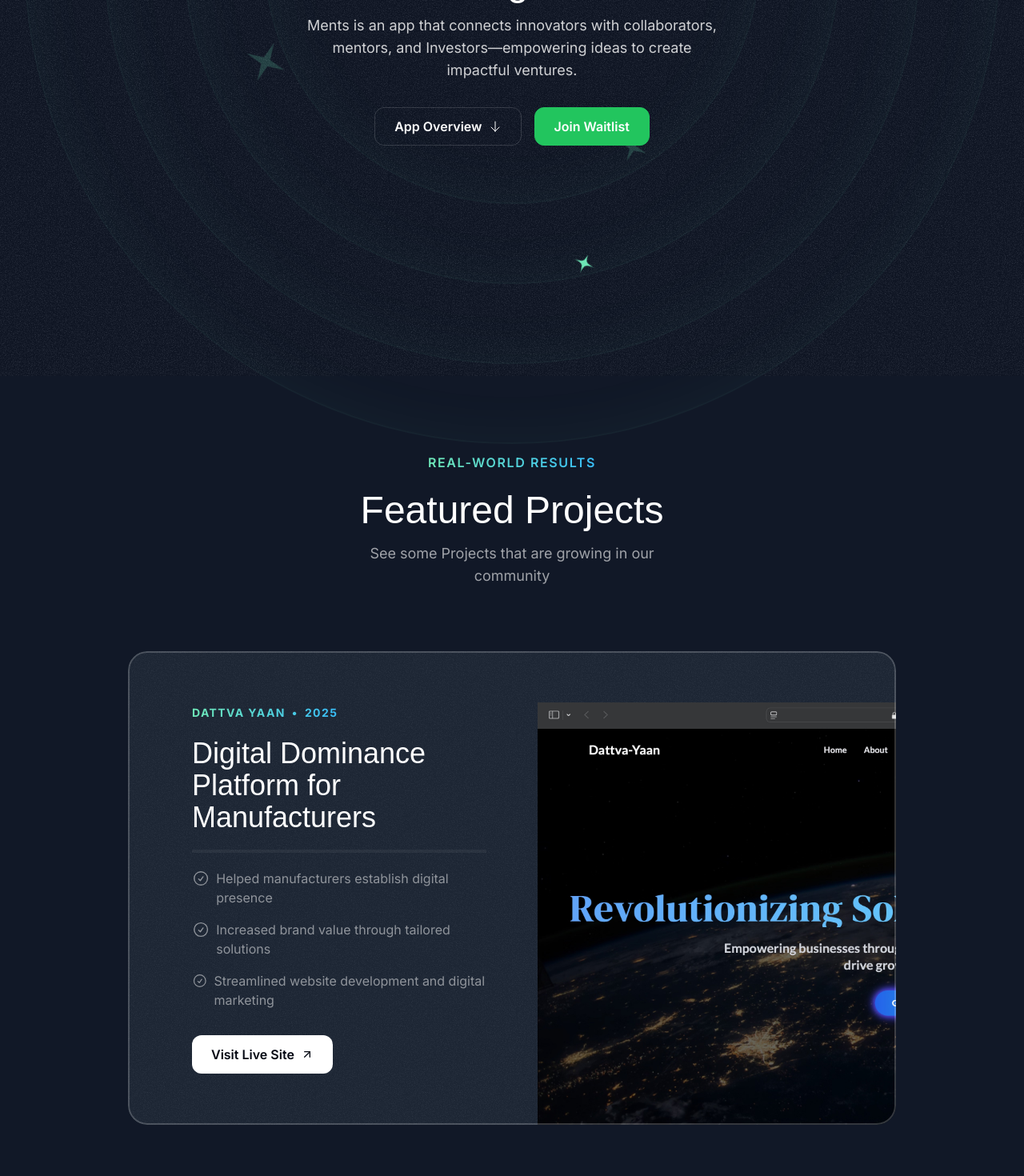
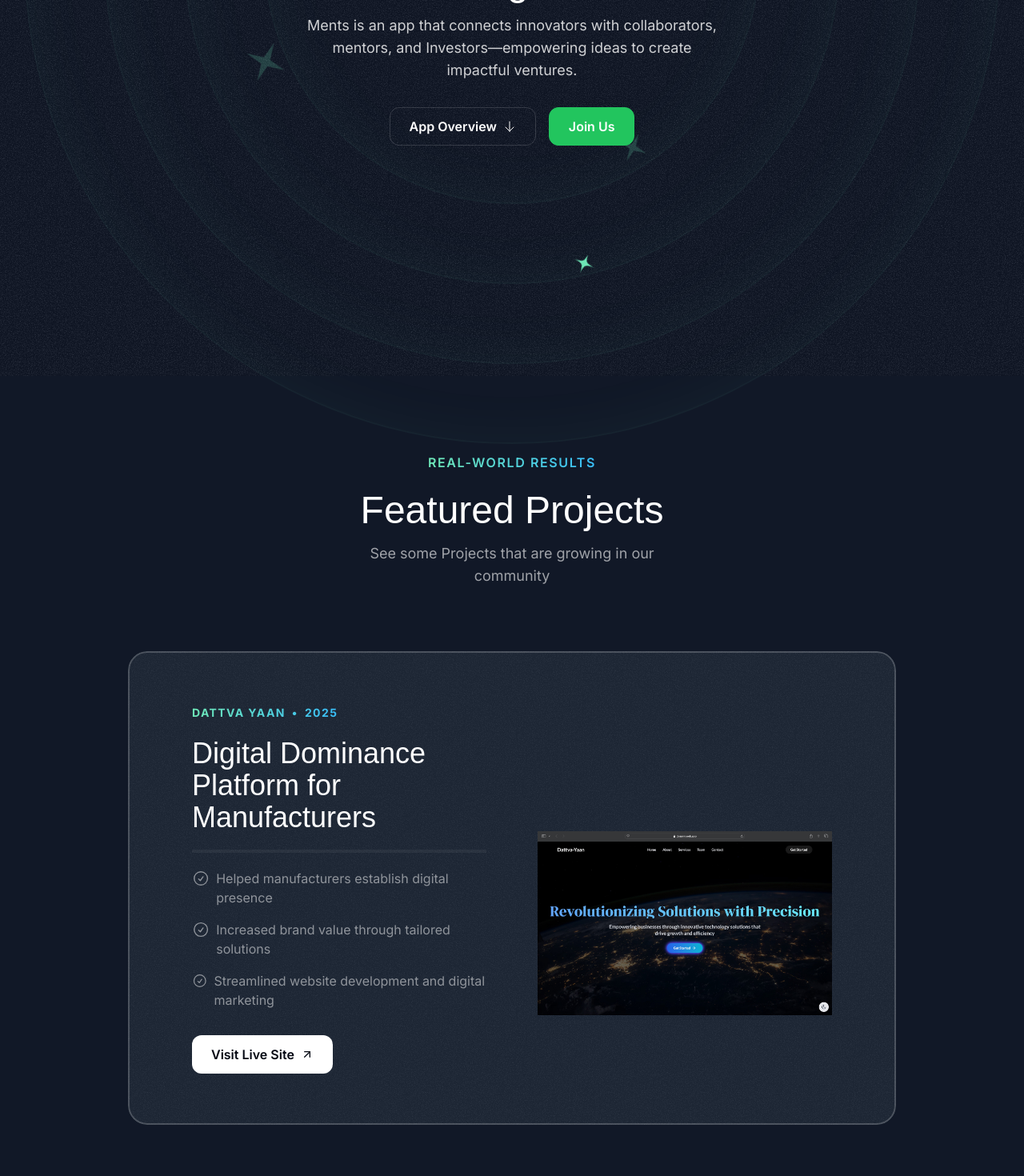
Before and after one commit to finsylive/mentsweb, a Next.js app: page / in a window 1280 px wide. Shown: the part 580-2050 px from the top of the page at 80% size. Built offline with nearby package versions, Linux system fonts and the light colour scheme; a web font is replaced by a local one.

Commit message:
Revert "fixed image sizing"
This reverts commit 34d27ad77f6bececd0e0427709019e25d6ed1870.

```diff
--- a/src/sections/Hero.tsx
+++ b/src/sections/Hero.tsx
@@ -67,7 +67,7 @@ export const HeroSection = () => {
         </button>
         <a href="https://forms.gle/8XiTzjHPgaDq6MDp7" target="_blank" rel="noopener noreferrer">
           <button className="inline-flex items-center gap-2 border border-green-500 px-6 h-12 rounded-xl bg-green-500 text-white font-semibold">
-            Join Waitlist
+            Join Us
           </button>
         </a>
       </div>
--- a/src/sections/Projects.tsx
+++ b/src/sections/Projects.tsx
@@ -94,15 +94,16 @@ export const Projects = () => {  // Changed from ProjectsSection to Projects
                     </button>
                   </a>
                 </div>
-                <div>
+                <div className="flex mt-6 flex-1 items-start justify-center overflow-hidden max-h-[45vh] lg:max-h-none lg:items-center">
+                  <div className="w-[70%] lg:w-full flex">
                     <Image
                       src={project.image}
                       alt={project.title}
-                    className="mt-8 -mb-4 md:-md-0 lg:mt-0
-                    lg:absolute lg:h-full"
+                      className="w-full h-auto scale-110 object-top object-cover lg:scale-100 lg:object-contain"
                       priority={true}
                       quality={90}
                     />
+                  </div>
                 </div>
               </div>
             </div>
```
Lines whose indentation alone changed are shown as unchanged.
